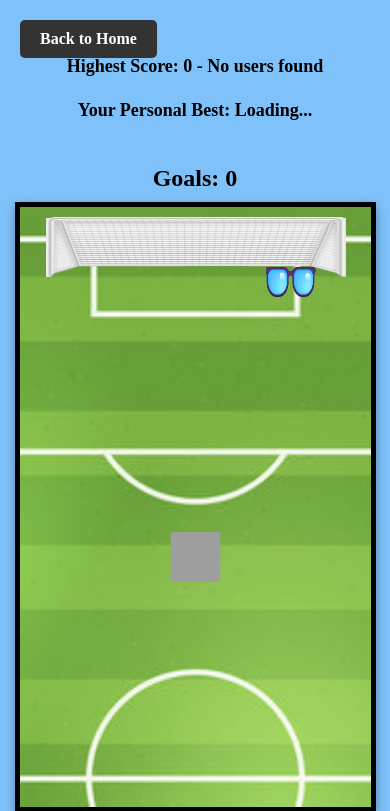
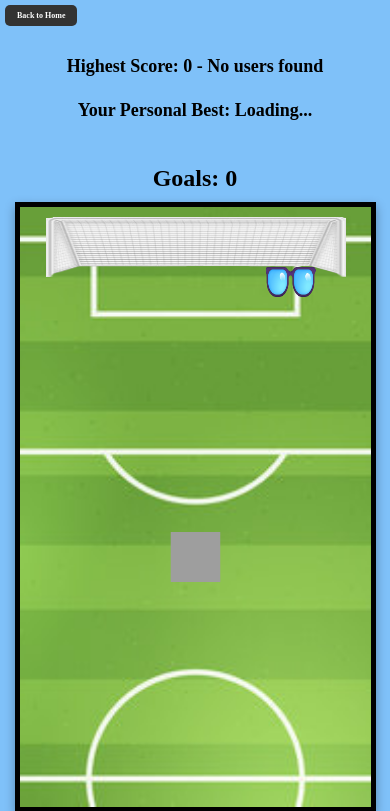
Before and after one commit to MihailJordanov/juventsukz-website-v5, a Flask app: template templates/goalkeepergame.html in a window 390 px wide. Shown: the top 811 px of the page. Run offline with Flask 3, Linux system fonts and the light colour scheme; the template is opened without the code that fills it, so the values that code supplies are empty.

Commit message:
edit back button position in keeper game

```diff
--- a/templates/goalkeepergame.html
+++ b/templates/goalkeepergame.html
@@ -19,8 +19,8 @@
         }
         .back-button {
             position: absolute;
-            top: 20px;
-            left: 20px;
+            top: 10px;  /* Позиция малко по-нагоре */
+            left: 10px; /* Позиция малко по-дясно */
             background-color: #333;
             color: white;
             padding: 10px 20px;
@@ -64,6 +64,25 @@
             font-size: 18px;
             text-align: center;
         }
+
+        @media (max-width: 768px) {
+            .back-button {
+                top: 5px;  /* Позиционирай го още по-нагоре */
+                left: 5px; /* Позиционирай го още по-дясно */
+                font-size: 14px;  /* По-малък текст */
+                padding: 8px 16px;  /* По-малки паддинги */
+            }
+        }
+
+        @media (max-width: 480px) {
+            .back-button {
+                top: 5px;  /* Позиционирай го още по-нагоре */
+                left: 5px; /* Позиционирай го още по-дясно */
+                font-size: 8px;  /* Още по-малък текст за мобилни устройства */
+                padding: 6px 12px;  /* Още по-малки паддинги */
+            }
+        }
+
     </style>
 </head>
 <body>
```
